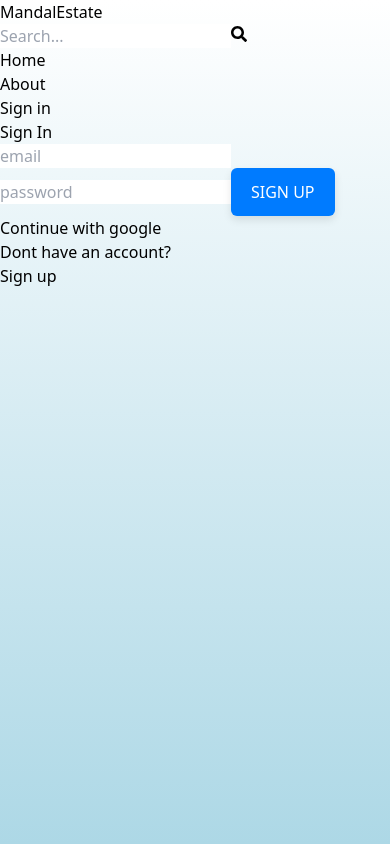
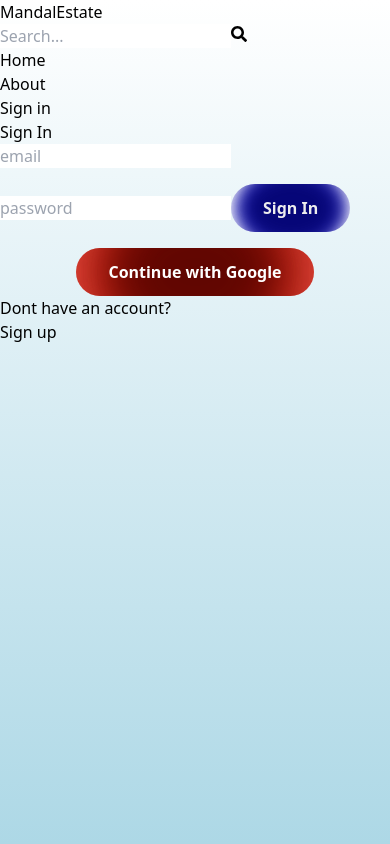
Before and after one commit to SDM2204/estate-mern, a React (Vite) app in the folder client/: page /sign-in in a window 390 px wide. Shown: the top 844 px of the page. Built offline with nearby package versions, Linux system fonts and the light colour scheme; no server answers.

Commit message:
responsive sign in buttons

```diff
--- a/client/src/components/OAuth.jsx
+++ b/client/src/components/OAuth.jsx
@@ -2,7 +2,7 @@ import { GoogleAuthProvider, getAuth, signInWithPopup } from 'firebase/auth';
 import { app } from '../firebase';
 import { useDispatch } from 'react-redux';
 import { signInSuccess } from '../redux/user/userSlice';
-import { useNavigate } from 'react-router-dom';
+import { useNavigate } from 'react-router-dom';// Import your CSS file for styling
 
 export default function OAuth() {
   const dispatch = useDispatch();
@@ -33,12 +33,15 @@ export default function OAuth() {
     }
   };
   return (
-    <button
-      onClick={handleGoogleClick}
-      type='button'
-      className='bg-red-700 text-white p-3 rounded-lg uppercase hover:opacity-95'
-    >
-      Continue with google
-    </button>
+    <button onClick={handleGoogleClick}
+    type='button' className='oauth-button self-center'>
+    <span className='oauth-text'>Continue with Google</span>
+  <span className='oauth-shape oauth-shape-1'></span>
+  <span className='oauth-shape oauth-shape-2'></span>
+  <span className='oauth-shape oauth-shape-3'></span>
+  <span className='oauth-shape oauth-shape-4'></span>
+  <span className='oauth-shadow'></span>
+  </button>
+
   );
 }
--- a/client/src/pages/SignIn.jsx
+++ b/client/src/pages/SignIn.jsx
@@ -62,11 +62,13 @@ export default function SignIn() {
           onChange={handleChange}
         />
 
-        <button
-        disabled={loading}
-        className='primary-button'
-        >
-          {loading ? 'Loading...' : 'Sign Up'}
+        <button disabled={loading} className='primary-button self-center'>
+          <span className="button__text">{loading ? 'Loading...' : 'Sign In'}</span>
+          <span className="button__shape button__shape-1"></span>
+          <span className="button__shape button__shape-2"></span>
+          <span className="button__shape button__shape-3"></span>
+          <span className="button__shape button__shape-4"></span>
+          <span className="button__shadow"></span>
         </button>
         <OAuth/>
       </form>
--- a/client/src/pages/SignInPage.css
+++ b/client/src/pages/SignInPage.css
@@ -1,47 +1,168 @@
-/* SignInPage.css */
+:root {
+  --first-color: hsl(260, 100%, 50%);
+  --second-color: hsl(190, 100%, 50%);
+  --third-color: hsl(54, 100%, 50%);
+  --fourth-color: hsl(210, 100%, 50%);
+  --button-color: hsl(260, 16%, 8%);
+  --text-color: #fff;
+  --body-color: hsl(260, 24%, 6%);
+  --body-font: "Poppins", sans-serif;
+  --normal-font-size: 1rem;
+}
 .primary-button {
-  background-color: #007bff; /* Primary color */
-  color: #fff;
-  padding: 12px 20px;
+  position: relative;
+  background-color: #ffffff; /* White background */
+  padding: 0.75rem 2rem;
+  border-radius: 3rem;
+  color: #0d6efd; /* Bootstrap blue */
+  font-weight: 600;
+  overflow: hidden;
   border: none;
-  border-radius: 6px;
-  font-size: 16px;
-  font-weight: 500;
-  text-transform: uppercase;
   cursor: pointer;
-  transition: background-color 0.3s, transform 0.2s, box-shadow 0.2s;
-  box-shadow: 0 4px 8px rgba(0, 0, 0, 0.1);
+  transition: transform 0.2s ease-in-out;
+  font-size: 1rem;
+  width: fit-content;
+  align-self: center;
+  margin-top: 1rem;
 }
 
 .primary-button:hover {
-  background-color: #0056b3; /* Darker shade for hover effect */
   transform: translateY(-2px);
 }
 
-.primary-button:disabled {
-  background-color: #6c757d; /* Disabled button color */
-  cursor: not-allowed;
-  opacity: 0.7;
+.button__text {
+  position: relative;
+  z-index: 2;
+  color: #ededed; /* Make sure text is blue */
+}
+
+/* Animated Shapes */
+.button__shape {
+  width: 100px;
+  height:75px;
+  border-radius: 50%;
+  position: absolute;
+  inset: 0;
+  margin: auto;
+  filter: blur(10px);
+  z-index: 1;
+  opacity: 0.6;
+}
+
+.button__shape-1 { background-color: #0000ff; animation: shape-1 6s ease-in-out infinite; }
+.button__shape-2 { background-color: #0000d1; animation: shape-2 6s ease-in-out infinite; }
+.button__shape-3 { background-color: #000093; animation: shape-3 6s ease-in-out infinite; }
+.button__shape-4 { background-color: #000050; animation: shape-4 6s ease-in-out infinite; }
+
+.button__shadow {
+  width: 80%;
+  height: 0.75rem;
+  background: linear-gradient(90deg, #90cdf4, #007ed8, #000000);
+  border-radius: 3rem;
+  position: absolute;
+  bottom: -4px;
+  left: 0;
+  right: 0;
+  margin: auto;
+  z-index: 0;
+  filter: blur(8px);
+  opacity: 0;
+  transition: opacity 0.5s;
+}
+
+.primary-button:hover .button__shadow {
+  opacity: 1;
+}
+
+/* Optional: Shape animations */
+@keyframes shape-1 {
+  33% { transform: translate(-28px, 0); }
+}
+@keyframes shape-2 {
+  33% { transform: translate(-12px, 16px); }
+}
+@keyframes shape-3 {
+  33% { transform: translate(20px, -16px); }
+}
+@keyframes shape-4 {
+  33% { transform: translate(48px, 0); }
 }
 
 .oauth-button {
+  position: relative;
   display: block;
-  width: 100%;
-  margin-top: 10px;
-  padding: 12px;
-  border-radius: 6px;
-  background-color: #f4f4f4; /* Light background for OAuth button */
-  color: #333;
-  font-size: 16px;
-  font-weight: 500;
+  width: fit-content;
+  margin: 1rem auto 0;
+  padding: 0.75rem 2rem;
+  border-radius: 3rem;
+  background-color: #db4437;
+  color: #fff;
+  font-size: 1rem;
+  font-weight: 600;
   text-align: center;
-  border: 1px solid #ddd;
+  border: none;
   cursor: pointer;
-  transition: background-color 0.3s, transform 0.2s, box-shadow 0.2s;
-  box-shadow: 0 4px 8px rgba(0, 0, 0, 0.1);
+  overflow: hidden;
+  transition: transform 0.2s ease-in-out;
 }
 
 .oauth-button:hover {
-  background-color: #e2e2e2; /* Slightly darker background for hover effect */
   transform: translateY(-2px);
 }
+
+.oauth-text {
+  position: relative;
+  z-index: 2;
+}
+
+/* Animated shapes for OAuth */
+.oauth-shape {
+  width: 180px;   /* Increased size */
+  height: 150px;
+  border-radius: 50%;
+  position: absolute;
+  inset: 0;
+  margin: auto;
+  filter: blur(24px); /* More blur for smooth blending */
+  z-index: 1;
+  opacity: 0.6;
+}
+
+.oauth-shape-1 { background-color: #ff1900; animation: shape-1 6s ease-in-out infinite; }
+.oauth-shape-2 { background-color: #c41400; animation: shape-2 6s ease-in-out infinite; }
+.oauth-shape-3 { background-color: #710900; animation: shape-3 6s ease-in-out infinite; }
+.oauth-shape-4 { background-color: #3d0000; animation: shape-4 6s ease-in-out infinite; }
+
+.oauth-shadow {
+  width: 80%;
+  height: 0.75rem;
+  background: linear-gradient(90deg, #db4437, #000000);
+  border-radius: 3rem;
+  position: absolute;
+  bottom: -4px;
+  left: 0;
+  right: 0;
+  margin: auto;
+  z-index: 0;
+  filter: blur(8px);
+  opacity: 0;
+  transition: opacity 0.5s;
+}
+
+.oauth-button:hover .oauth-shadow {
+  opacity: 1;
+}
+
+/* Same animations */
+@keyframes shape-1 {
+  33% { transform: translate(-28px, 0); }
+}
+@keyframes shape-2 {
+  33% { transform: translate(-12px, 16px); }
+}
+@keyframes shape-3 {
+  33% { transform: translate(20px, -16px); }
+}
+@keyframes shape-4 {
+  33% { transform: translate(48px, 0); }
+}
--- a/client/src/pages/SignUp.jsx
+++ b/client/src/pages/SignUp.jsx
@@ -67,9 +67,14 @@ export default function SignUp() {
 
         <button
         disabled={loading}
-        className='primary-button'
+        className='primary-button self-center'
         >
-          {loading ? 'Loading...' : 'Sign Up'}
+          <span className="button__text">{loading ? 'Loading...' : 'Sign Up'}</span>
+          <span className="button__shape button__shape-1"></span>
+          <span className="button__shape button__shape-2"></span>
+          <span className="button__shape button__shape-3"></span>
+          <span className="button__shape button__shape-4"></span>
+          <span className="button__shadow"></span>
         </button>
         <OAuth className='primary-button' />
       </form>
```
Also changed, not shown: client/src/components/OAuth.css (deleted, +0 -21 lines).
